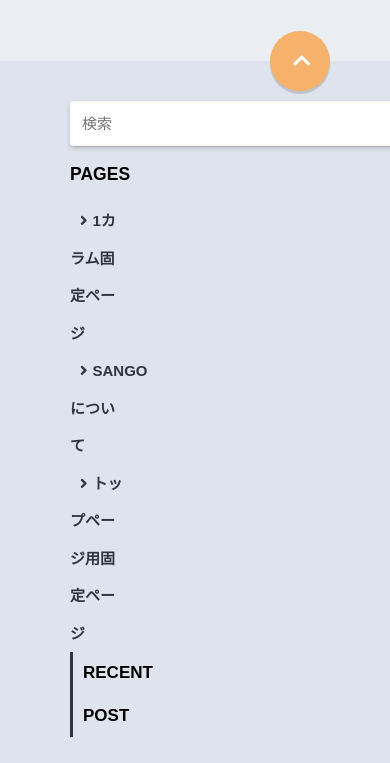
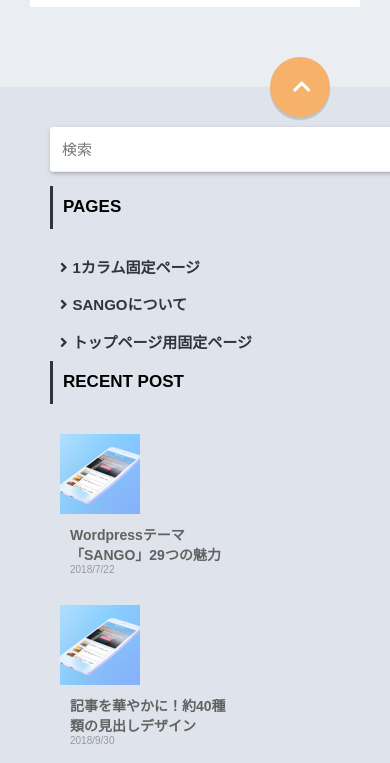
Before and after one commit to Risa55/Site-practice-1, a plain HTML site: page index.html in a window 390 px wide. Shown: the part 5565-6328 px from the top of the page. Drawn offline with nearby package versions, Linux system fonts and the light colour scheme.

Commit message:
修正後

```diff
--- a/index.html
+++ b/index.html
@@ -242,12 +242,12 @@
                 </div>
             </div>
             <div class="footer-box">
-                <div class="item left">
+                <div class="item">
                     <form action="#">
                         <input type="search" name="s" placeholder="検索"></textarea>
                         <button type="submit"></button>
                     </form>
-                    <h3 class="footera  -header">PAGES</h3>
+                    <h3 class="footer-header">PAGES</h3>
                     <ul>
                         <li class="page-item"><a href="#">1カラム固定ページ</a></li>
                         <li class="page-item"><a href="#">SANGOについて</a></li>
@@ -255,7 +255,7 @@
                     </ul>
 
                 </div>
-                <div class="item center">
+                <div class="item">
                     <h3 class="footer-header">RECENT POST</h3>
                     <ul class="popular-box">
                         <li class="popular-item">
@@ -287,7 +287,7 @@
                         </li>
                     </ul>
                 </div>
-                <div class="item right">
+                <div class="item">
                     <h3 class="footer-header">CATEGORY</h3>
                     <div class="category-box">
                         <span class="page-item"><a href="#">カスタマイズカテゴリー</a></span>
--- a/style.css
+++ b/style.css
@@ -625,7 +625,7 @@ button[type=submit]::before {
 }
 
 .popular-item img {
-    width: 25%;
+    width: 80px;
     height: auto;
     display: inline-block;
 }
@@ -862,7 +862,7 @@ s .select::before {
 
 .footer-top {
     position: relative;
-    padding: 40px 70px;
+    padding: 40px 50px;
     background-color: #DFE3EB;
 }
 
@@ -1119,8 +1119,12 @@ s .select::before {
 
     .footer-box .item {
         display: block;
-        width: 33.33%;
+        width: 100%;
         padding-right: 30px;
         vertical-align: top;
         font-size: 1.5rem;
     }
+
+    .fooer-box .popular-item {
+        display: inlineーblock;
+    }
```
